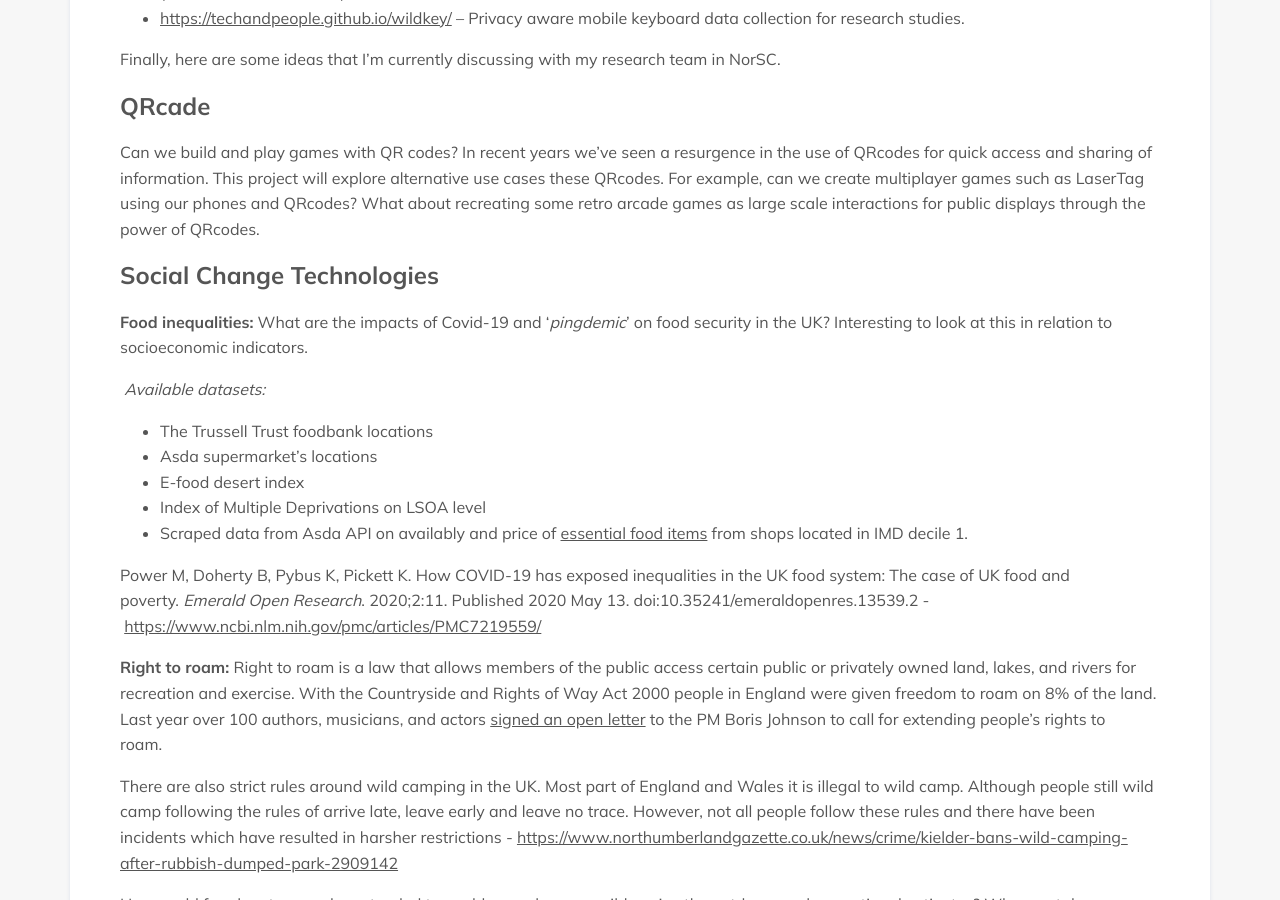
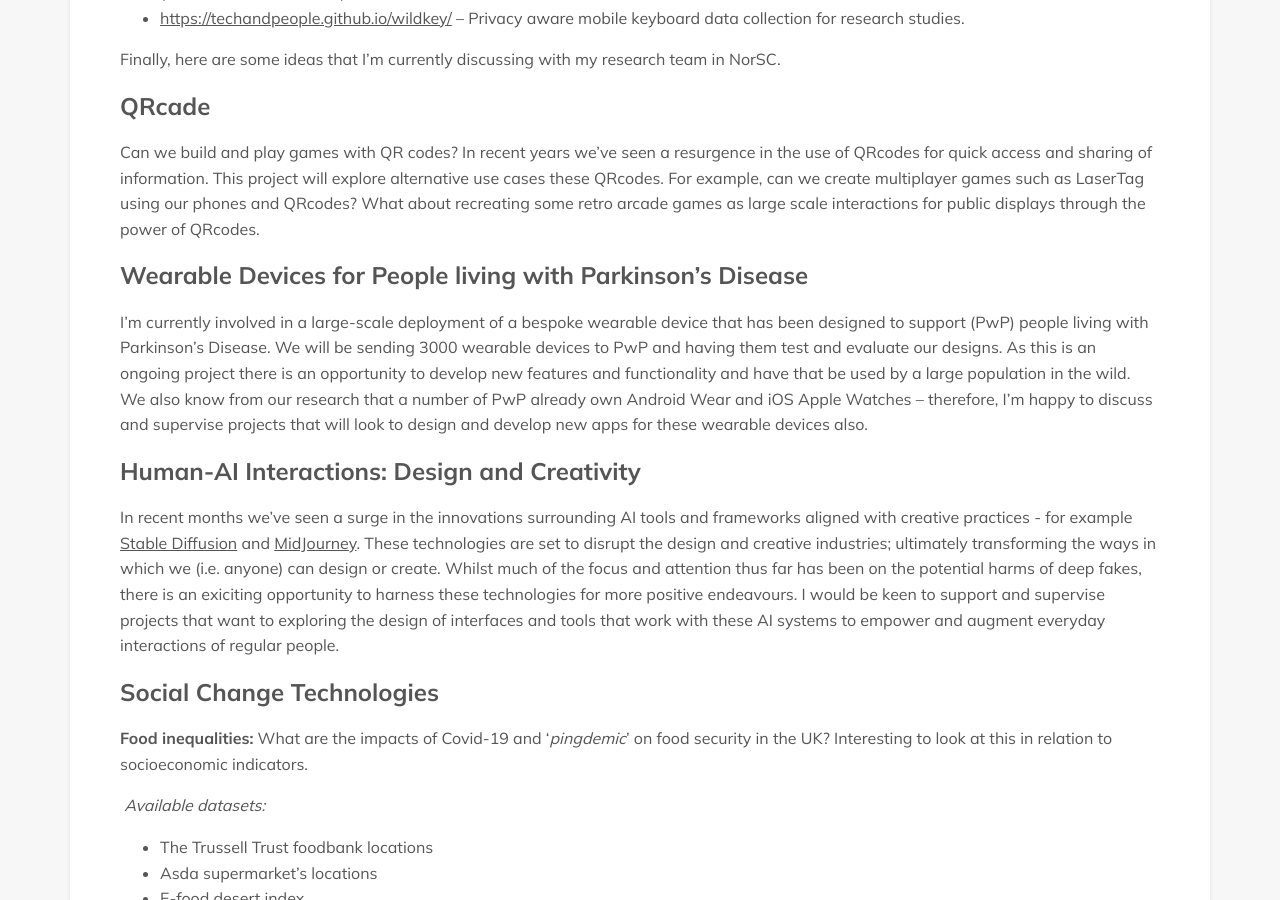
Before and after one commit to NorSC/supervisor-search, a Jekyll site: the page built from _supervisors/kyle_montague.md, in a window 1280 px wide and 900 px high, scrolled down 589 px. Built offline with Jekyll 4.4.1, drawn with Linux system fonts in a browser that asks for light colours; a script that is not in the unit is left out.

Commit message:
Update Supervisors “kyle_montague”

```diff
--- a/_supervisors/kyle_montague.md
+++ b/_supervisors/kyle_montague.md
@@ -60,6 +60,22 @@ additional_details: >-
 
 
   Can we build and play games with QR codes? In recent years we've seen a resurgence in the use of QRcodes for quick access and sharing of information. This project will explore alternative use cases these QRcodes. For example, can we create multiplayer games such as LaserTag using our phones and QRcodes? What about recreating some retro arcade games as large scale interactions for public displays through the power of QRcodes.
+
+
+  ## Wearable Devices for People living with Parkinson's Disease
+
+
+  I'm currently involved in a large-scale deployment of a bespoke wearable device that has been designed to support (PwP) people living with Parkinson's Disease. We will be sending 3000 wearable devices to PwP and having them test and evaluate our designs. As this is an ongoing project there is an opportunity to develop new features and functionality and have that be used by a large population in the wild. We also know from our research that a number of PwP already own Android Wear and iOS Apple Watches – therefore, I'm happy to discuss and supervise projects that will look to design and develop new apps for these wearable devices also.
+
+
+
+
+  ## Human-AI Interactions: Design and Creativity
+
+
+  In recent months we've seen a surge in the innovations surrounding AI tools and frameworks aligned with creative practices - for example [Stable Diffusion](https://stability.ai/blog/stable-diffusion-public-release) and [MidJourney](https://www.midjourney.com/home/). These technologies are set to disrupt the design and creative industries; ultimately transforming the ways in which we (i.e. anyone) can design or create. Whilst much of the focus and attention thus far has been on the potential harms of deep fakes, there is an exiciting opportunity to harness these technologies for more positive endeavours. I would be keen to support and supervise projects that want to exploring the design of interfaces and tools that work with these AI systems to empower and augment everyday interactions of regular people.
+
+
 
 
   ## Social Change Technologies
```
